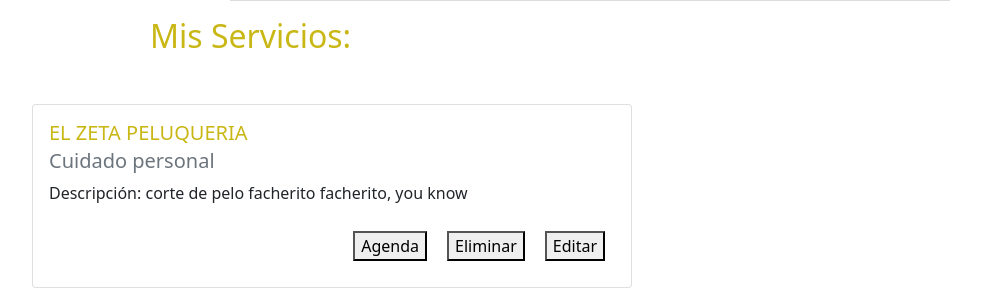
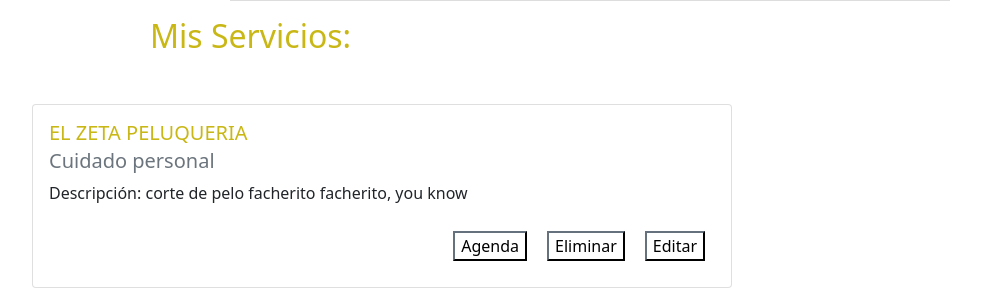
Before and after one commit to UlisesCravero/tp_ing_web_grupo_6, a Django app: page /perfil/23/ in a window 1280 px wide. Shown: the part 1215-1503 px from the top of the page, without its empty margins (50-1031 px from the left). Run offline with Django 3.2, Linux system fonts and the light colour scheme; a user stored in the database is signed in; data comes from the database, SQL or seed files in the repository; both versions use the stored data as it was after the commit.

```diff
--- a/sacatuturno/templates/perfil.html
+++ b/sacatuturno/templates/perfil.html
@@ -46,15 +46,15 @@
     <h2 class="leftalign colorcito mt-3">Mis Servicios: </h2>
     <div class="container mt-5 mb-5">
         {%for servicio in servicios %}
-        <div class="card" style="width: 600px;">
+        <div id="card_perfil" class="card" style="width: 700px;">
             <div class="card-body">
                 <h4 class="card-title letracaja colorcito text-uppercase">{{servicio.nombre}}</h4>
                 <h6 class="card-subtitle letracaja mb-2 text-muted">{{servicio.categoria}}</h6>
                 <p class="card-text"> Descripción: {{servicio.descripcion}}</p>
 
-                <button class="rightalign colorcito"> <a href="{% url 'editar_servicio' servicio.id servicio.propietario.id %}" class="card-link luisito">Editar</a> </button>
-                <button class="rightalign colorcito"> <a href="{% url 'eliminar_servicio' servicio.id servicio.propietario.id %}" class="card-link luisito">Eliminar</a> </button>
-                <button class="rightalign colorcito"> <a href="{% url 'agenda' servicio.id %}" class="card-link luisito">Agenda</a> </button>
+                <button class=" btn-outline-dark rightalign bg-white colorcito"> <a href="{% url 'editar_servicio' servicio.id servicio.propietario.id %}" class="card-link bg-white luisito">Editar</a> </button>
+                <button class="btn-outline-dark rightalign bg-white colorcito"> <a href="{% url 'eliminar_servicio' servicio.id servicio.propietario.id %}" class="card-link bg-white luisito">Eliminar</a> </button>
+                <button class="btn-outline-dark rightalign bg-white colorcito"> <a href="{% url 'agenda' servicio.id %}" class="card-link bg-white luisito">Agenda</a> </button>
 
 
             </div>
```
Also changed, not shown: sacatuturno/db.sqlite3, sacatuturno/sitio/migrations/0034_auto_20211024_1020.py (added).
